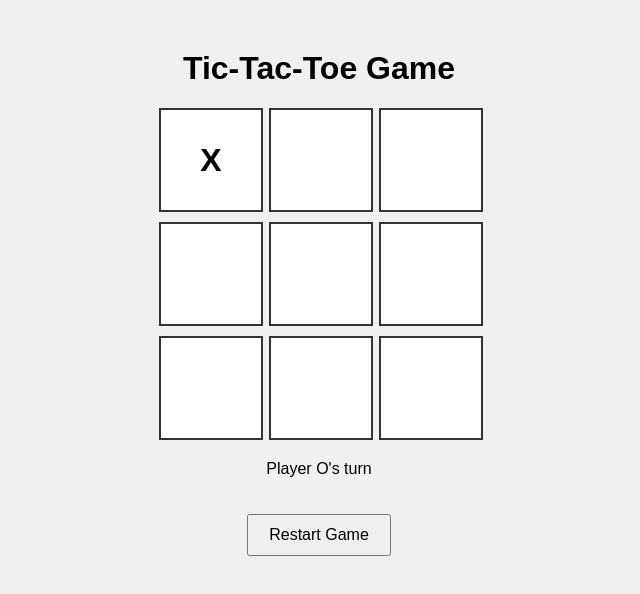
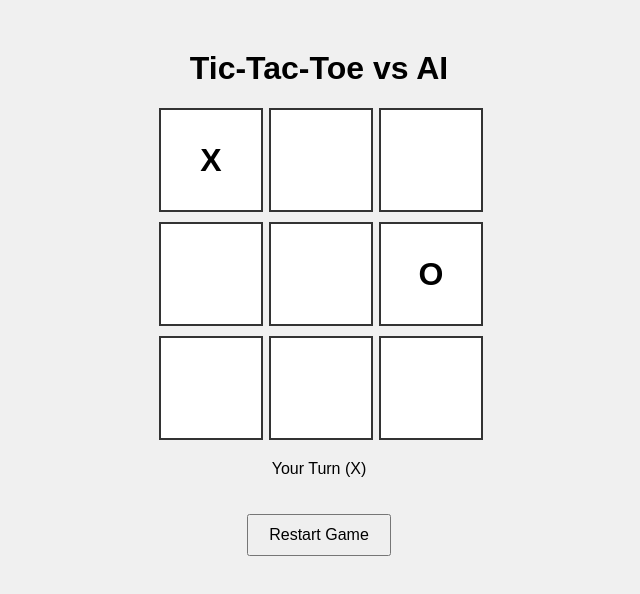
Before and after one commit to Priyanka-2708/PRODIGY_TrackCode_TaskNumber-3, a plain HTML site: page TASK-03/index.html in a window 1280 px wide. Both pictures are taken after a click on the element 532 px from the left and 160 px from the top of the page. Shown: the whole page, without its empty margins (321-961 px from the left). Drawn offline with Linux system fonts and the light colour scheme.

Commit message:
Add files via upload

```diff
--- a/TASK-03/index.html
+++ b/TASK-03/index.html
@@ -2,16 +2,146 @@
 <html lang="en">
 <head>
   <meta charset="UTF-8" />
-  <meta name="viewport" content="width=device-width, initial-scale=1.0" />
-  <title>Tic-Tac-Toe</title>
-  <link rel="stylesheet" href="style.css" />
+  <meta name="viewport" content="width=device-width, initial-scale=1.0"/>
+  <title>Tic-Tac-Toe with AI</title>
+  <style>
+    body {
+      text-align: center;
+      font-family: Arial, sans-serif;
+      background-color: #f0f0f0;
+      margin-top: 50px;
+    }
+
+    .board {
+      display: grid;
+      grid-template-columns: repeat(3, 100px);
+      grid-gap: 10px;
+      justify-content: center;
+      margin: 20px auto;
+    }
+
+    .cell {
+      width: 100px;
+      height: 100px;
+      background-color: #ffffff;
+      font-size: 2em;
+      font-weight: bold;
+      cursor: pointer;
+      display: flex;
+      align-items: center;
+      justify-content: center;
+      border: 2px solid #333;
+      transition: background-color 0.3s ease;
+    }
+
+    .cell:hover {
+      background-color: #e6e6e6;
+    }
+
+    button {
+      margin-top: 20px;
+      padding: 10px 20px;
+      font-size: 16px;
+    }
+  </style>
 </head>
 <body>
-  <h1>Tic-Tac-Toe Game</h1>
+  <h1>Tic-Tac-Toe vs AI</h1>
   <div class="board" id="board"></div>
   <p id="statusText"></p>
   <button onclick="restartGame()">Restart Game</button>
 
-  <script src="script.js"></script>
+  <script>
+    const board = document.getElementById("board");
+    const statusText = document.getElementById("statusText");
+
+    let currentPlayer = "X"; // Player is X, AI is O
+    let gameActive = true;
+    let gameState = ["", "", "", "", "", "", "", "", ""];
+
+    const winningConditions = [
+      [0,1,2], [3,4,5], [6,7,8],
+      [0,3,6], [1,4,7], [2,5,8],
+      [0,4,8], [2,4,6]
+    ];
+
+    function createBoard() {
+      board.innerHTML = "";
+      gameState = ["", "", "", "", "", "", "", "", ""];
+      for (let i = 0; i < 9; i++) {
+        const cell = document.createElement("div");
+        cell.classList.add("cell");
+        cell.dataset.index = i;
+        cell.addEventListener("click", handlePlayerClick);
+        board.appendChild(cell);
+      }
+      statusText.textContent = `Your Turn (X)`;
+    }
+
+    function handlePlayerClick(e) {
+      const index = e.target.dataset.index;
+      if (gameState[index] !== "" || !gameActive || currentPlayer !== "X") return;
+
+      makeMove(index, "X");
+
+      if (checkGameEnd("X")) return;
+
+      currentPlayer = "O";
+      statusText.textContent = `AI's Turn (O)`;
+      setTimeout(aiMove, 500); // AI thinks
+    }
+
+    function aiMove() {
+      if (!gameActive) return;
+
+      // Simple AI: pick first available cell
+      let emptyIndices = gameState.map((val, i) => val === "" ? i : null).filter(i => i !== null);
+      if (emptyIndices.length === 0) return;
+
+      const aiIndex = emptyIndices[Math.floor(Math.random() * emptyIndices.length)];
+      makeMove(aiIndex, "O");
+
+      if (checkGameEnd("O")) return;
+
+      currentPlayer = "X";
+      statusText.textContent = `Your Turn (X)`;
+    }
+
+    function makeMove(index, player) {
+      gameState[index] = player;
+      document.querySelector(`.cell[data-index='${index}']`).textContent = player;
+    }
+
+    function checkGameEnd(player) {
+      if (checkWinner(player)) {
+        statusText.textContent = `${player === "X" ? "You win!" : "AI wins!"}`;
+        gameActive = false;
+        return true;
+      }
+
+      if (!gameState.includes("")) {
+        statusText.textContent = "It's a draw!";
+        gameActive = false;
+        return true;
+      }
+
+      return false;
+    }
+
+    function checkWinner(player) {
+      return winningConditions.some(condition => {
+        const [a, b, c] = condition;
+        return gameState[a] === player && gameState[b] === player && gameState[c] === player;
+      });
+    }
+
+    function restartGame() {
+      currentPlayer = "X";
+      gameActive = true;
+      createBoard();
+    }
+
+    createBoard();
+  </script>
 </body>
 </html>
```
